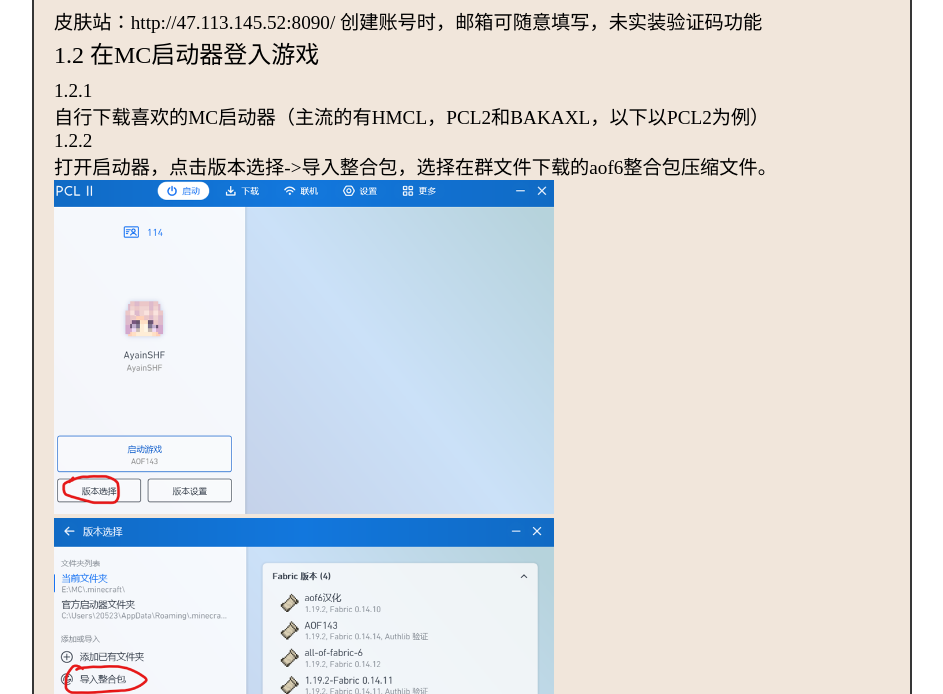
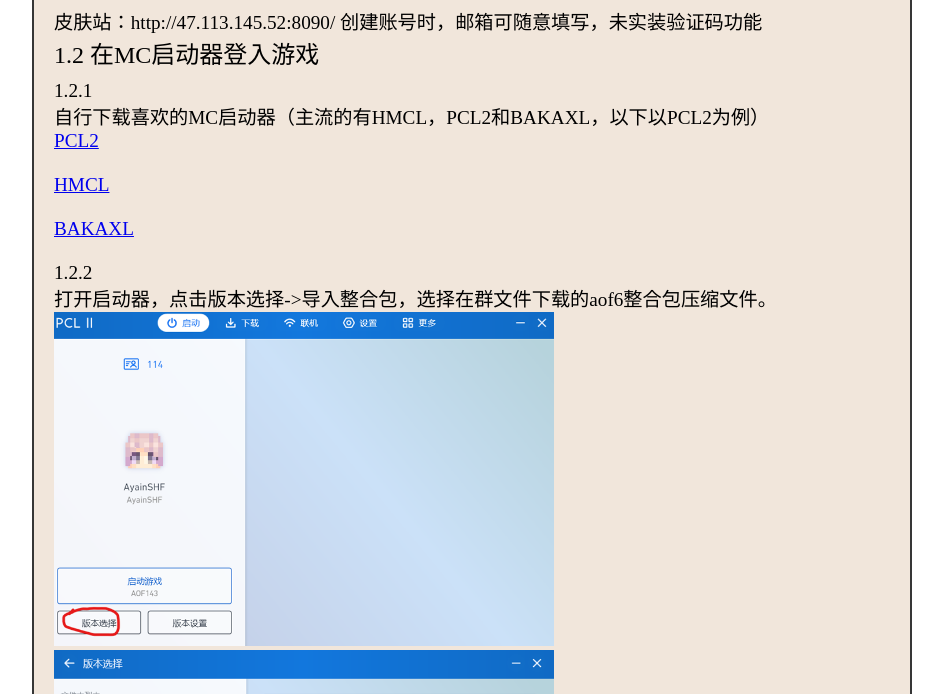
Before and after one commit to hyysys/mc.html, a plain HTML site: page index.html in a window 1280 px wide. Shown: the part 106-800 px from the top of the page, without its empty margins (168-1111 px from the left). Drawn offline with Linux system fonts and the light colour scheme.

Commit message:
Update index.html

```diff
--- a/index.html
+++ b/index.html
@@ -52,6 +52,9 @@
     创建账号时，邮箱可随意填写，未实装验证码功能</div>
 <div style="font-size: x-large">1.2 在MC启动器登入游戏</div>
 <div class ='ph1'>1.2.1<br>自行下载喜欢的MC启动器（主流的有HMCL，PCL2和BAKAXL，以下以PCL2为例）<br>
+    <a href="https://ltcat.lanzoum.com/iF1tb0mucuqb">PCL2</a><br>
+    <a href="https://hmcl.huangyuhui.net/">HMCL</a><br>
+    <a href="https://www.bakaxl.com/">BAKAXL</a><br>
     1.2.2<br>打开启动器，点击版本选择->导入整合包，选择在群文件下载的aof6整合包压缩文件。</div>
 <div><img src="./img/img.png" width="500px"></div>
 <div><img src="./img/img_1.png" alt="0" width="500px"></div>
```
